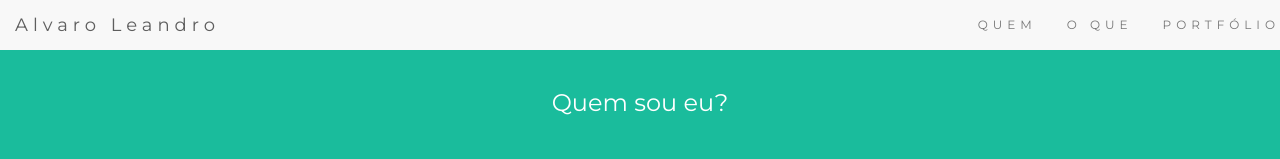
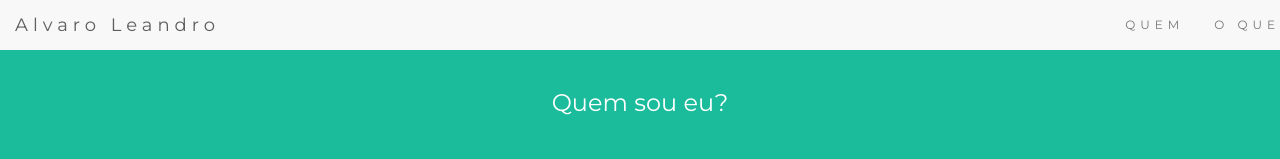
Before and after one commit to AlvaroCavalcante/AlvaroCavalcante.github.io, a plain HTML site: page index.html in a window 1280 px wide. Shown: the top 159 px of the page. Drawn offline with nearby package versions, Linux system fonts and the light colour scheme.

Commit message:
removido portifólio

```diff
--- a/index.html
+++ b/index.html
@@ -38,7 +38,7 @@
       <ul class="nav navbar-nav navbar-right">
         <li><a href="#quemSou">QUEM</a></li>
         <li><a href="#oque">O QUE</a></li>
-        <li><a href="#portifólio">PORTFÓLIO</a></li>
+
       </ul>
   </div>
 </nav>
```
